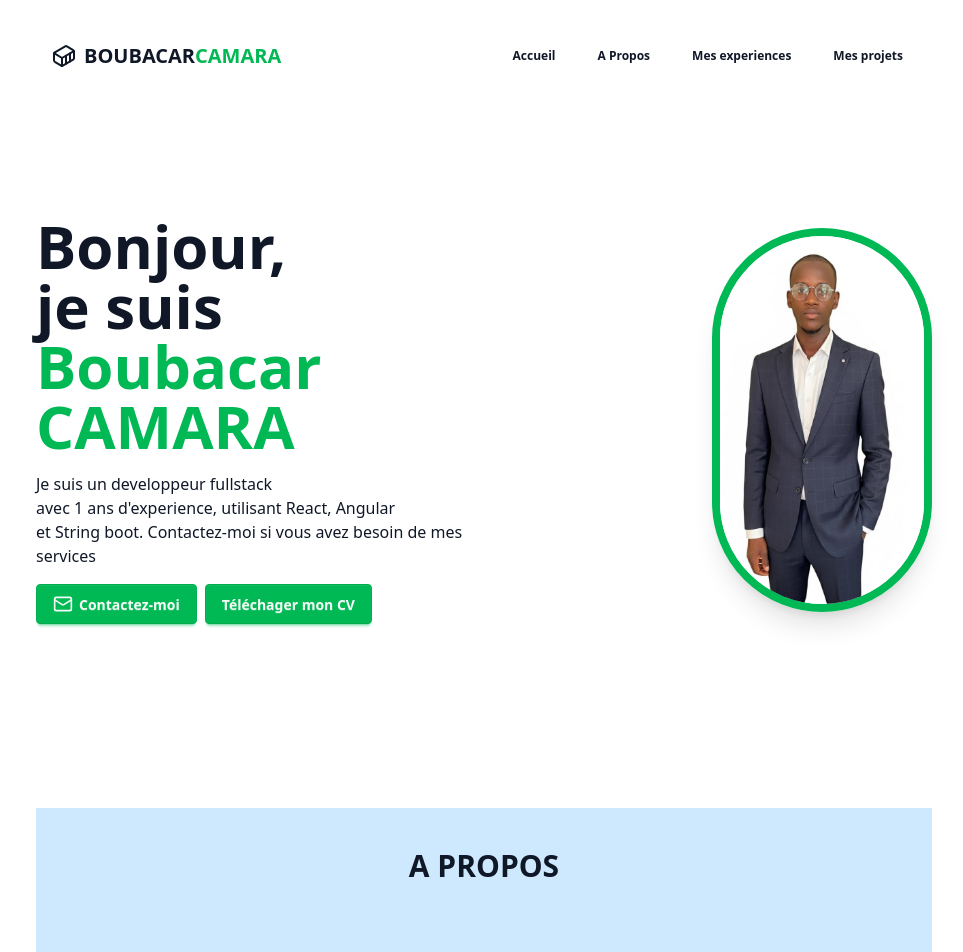
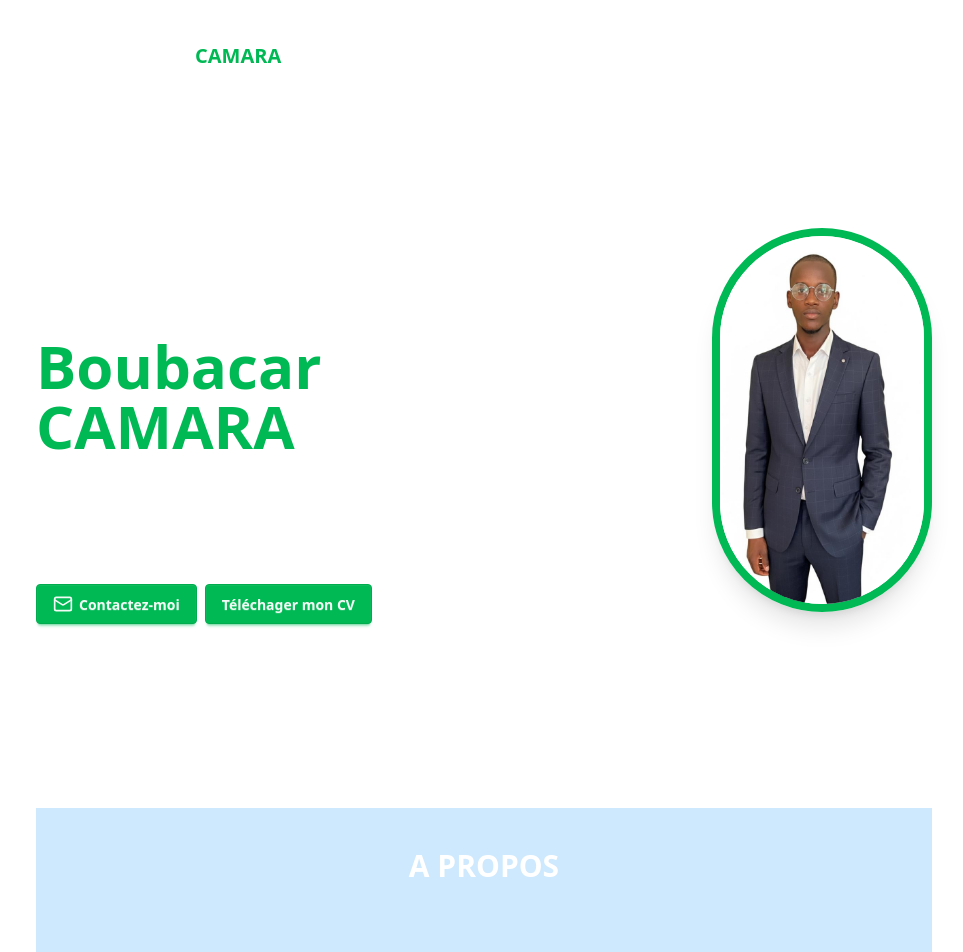
Before and after one commit to Boubacar27Camara/portfolio_boubacar, a React (Vite) app: page / in a window 1280 px wide. Shown: the top 952 px of the page, without its empty margins (156-1119 px from the left). Built offline with nearby package versions, Linux system fonts and the light colour scheme.

Commit message:
modification app and title

```diff
--- a/src/App.tsx
+++ b/src/App.tsx
@@ -17,7 +17,7 @@ function App() {
 
     <div className="w-full min-h-screen bg-white text-gray-900">
       {/* Barre de navigation et section d'accueil */}
-  <div className="px-4 sm:px-8 md:px-[10%] lg:px-[15%] py-6">
+      <div className="px-4 sm:px-8 md:px-[10%] lg:px-[15%] py-6 text-white" >
         <Navbar />
         <Home />
       </div>
@@ -39,9 +39,15 @@ function App() {
   </section> */}
 
       {/* Pied de page */}
-  <footer className="px-4 sm:px-8 md:px-[10%] lg:px-[15%] py-6 bg-gray-100">
+      {/* <footer className="px-4 sm:px-8 md:px-[10%] lg:px-[15%] py-6 bg-gray-100">
     <Footer />
+  </footer> */}
+      <footer className="w-full bg-black text-white py-6">
+        <div className="px-4 sm:px-8 md:px-[10%] lg:px-[15%]">
+          <Footer />
+        </div>
       </footer>
+
     </div>
 
 
--- a/src/components/Title.tsx
+++ b/src/components/Title.tsx
@@ -4,7 +4,7 @@ interface TitleProps {
 
 const Title = ({title} : TitleProps) =>{
     return(
-        <h1 className="uppercase font-bold mb-5 text-3xl text-center">
+        <h1 className="uppercase font-bold mb-5 text-3xl text-center text-white">
             {title}
         </h1>
     )
```
Lines whose indentation alone changed are shown as unchanged.
